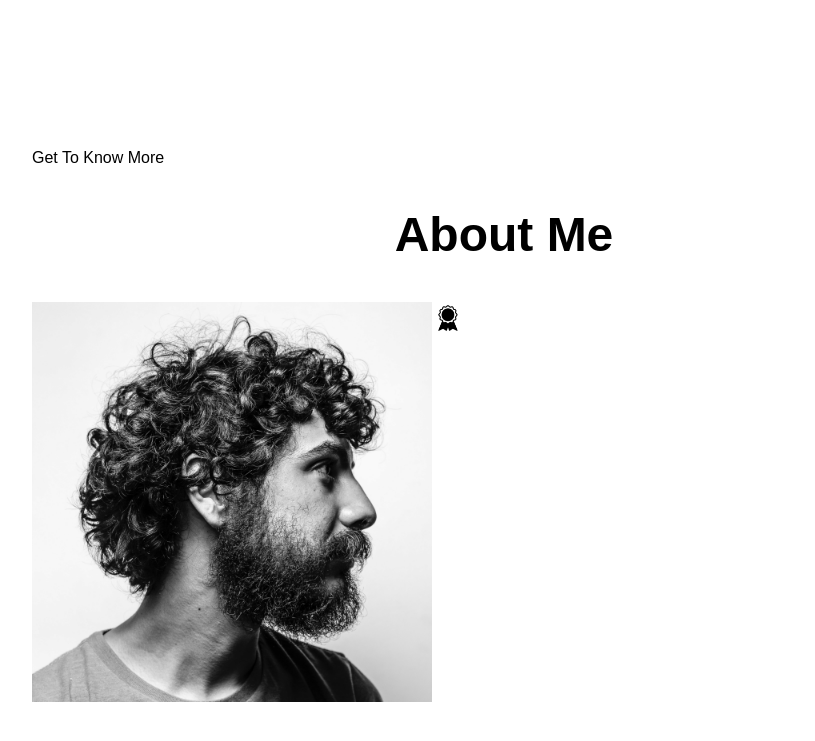
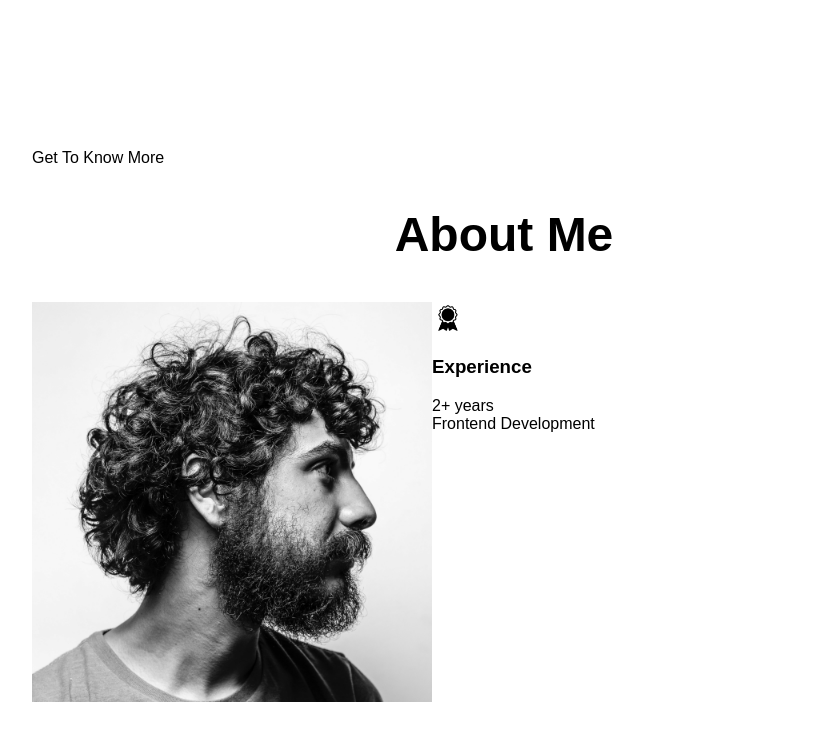
Before and after one commit to isgtgreen/website-project-1, a plain HTML site: page index.html in a window 1280 px wide. Shown: the part 683-1424 px from the top of the page, without its empty margins (136-951 px from the left). Drawn offline with Linux system fonts and the light colour scheme.

Commit message:
Experience

```diff
--- a/index.html
+++ b/index.html
@@ -65,6 +65,8 @@
 					<div class="about-containers">
 						<div class="details-container">
 							<img src="assets/experience.png" alt="experience icon" class="icon">
+							<h3>Experience</h3>
+							<p>2+ years <br>Frontend Development</p>
 						</div>
 					</div>
 				</div>
```
